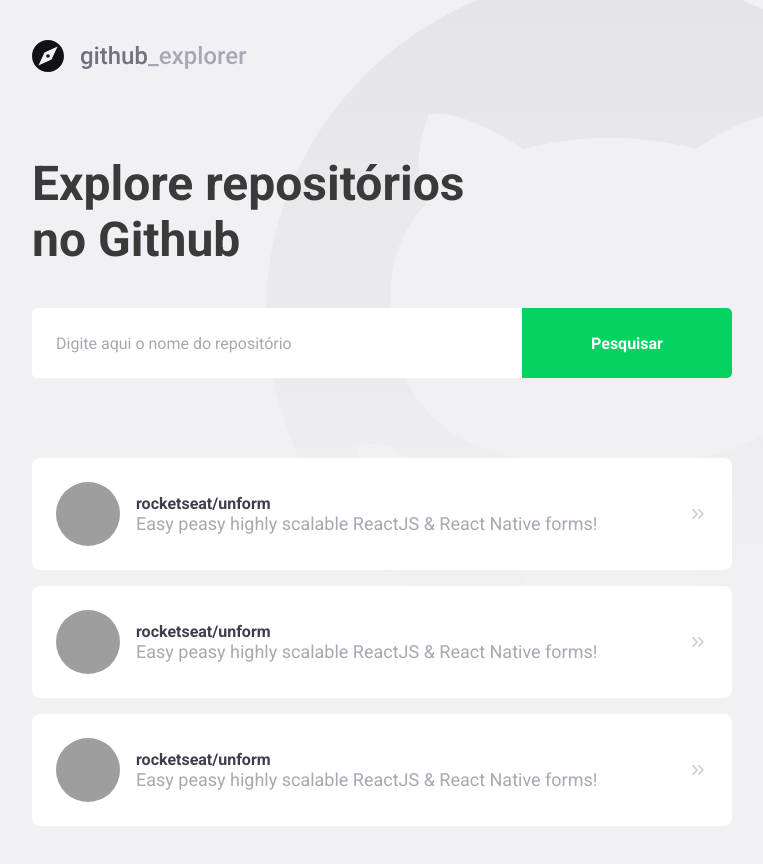
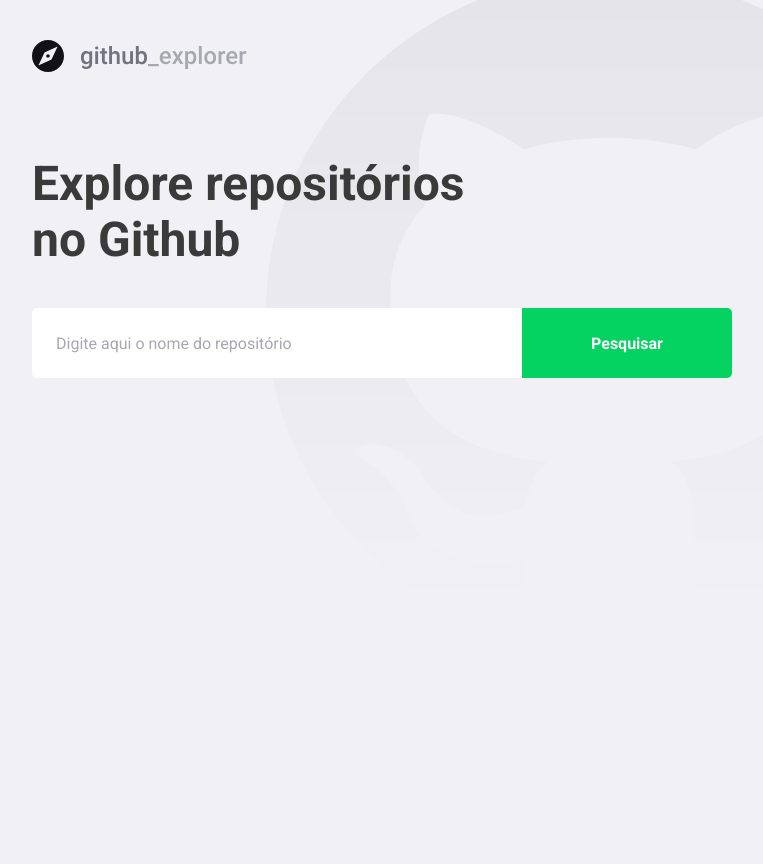
Before and after one commit to juliocholiveira/bootcamp-gostack11, a React (Create React App) app in the folder nivel03-a-primeiro-projeto-react/: page / in a window 1280 px wide. Shown: the whole page, without its empty margins (148-911 px from the left). After the commit the page ends 800 px from the top, so only its background shows below. Built offline with nearby package versions, Linux system fonts and the light colour scheme; grey boxes are pictures that could not be loaded.

Commit message:
conecta a API do github e adiciona o repositório a lista de repositórios

```diff
--- a/nivel03-a-primeiro-projeto-react/package.json
+++ b/nivel03-a-primeiro-projeto-react/package.json
@@ -10,6 +10,7 @@
     "@types/node": "^12.0.0",
     "@types/react": "^16.9.0",
     "@types/react-dom": "^16.9.0",
+    "axios": "^0.19.2",
     "polished": "^3.6.3",
     "react": "^16.13.1",
     "react-dom": "^16.13.1",
--- a/nivel03-a-primeiro-projeto-react/src/pages/Dashboard/index.tsx
+++ b/nivel03-a-primeiro-projeto-react/src/pages/Dashboard/index.tsx
@@ -1,53 +1,60 @@
-import React from 'react';
+import React, { useState, useEffect, FormEvent } from 'react';
 import { FiChevronsRight } from 'react-icons/fi';
+import api from '../../services/api';
 
 import logo from '../../assets/logo.svg';
 import { Title, Form, Repositories } from './styles';
 
+interface Repository {
+  full_name: string;
+  description: string;
+  owner: {
+    login: string;
+    avatar_url: string;
+  };
+}
+
 const Dashboard: React.FunctionComponent = () => {
+  const [newRepo, setNewRepo] = useState('');
+  const [repositories, setRepositories] = useState<Repository[]>([]);
+
+  async function handleAddRepository(
+    event: FormEvent<HTMLFormElement>,
+  ): Promise<void> {
+    event.preventDefault();
+
+    const response = await api.get<Repository>(`repos/${newRepo}`);
+
+    const repository = response.data;
+
+    setRepositories([...repositories, repository]);
+    setNewRepo('');
+  }
+
   return (
     <>
       <img src={logo} alt="Github Explorer" />
       <Title>Explore repositórios no Github</Title>
-      <Form>
-        <input placeholder="Digite aqui o nome do repositório" />
+      <Form onSubmit={handleAddRepository}>
+        <input
+          value={newRepo}
+          onChange={(e) => setNewRepo(e.target.value)}
+          placeholder="Digite aqui o nome do repositório"
+        />
         <button type="submit">Pesquisar</button>
       </Form>
 
       <Repositories>
-        <a href="teste">
-          <img
-            src="https://avatars0.githubusercontent.com/u/10158255?s=460&u=a71e27448988535f651f7a25121666e49698eb4e&v=4"
-            alt="Júlio Oliveira"
-          />
-          <div>
-            <strong>rocketseat/unform</strong>
-            <p>Easy peasy highly scalable ReactJS & React Native forms!</p>
-          </div>
-          <FiChevronsRight size={20} />
-        </a>
-        <a href="teste">
-          <img
-            src="https://avatars0.githubusercontent.com/u/10158255?s=460&u=a71e27448988535f651f7a25121666e49698eb4e&v=4"
-            alt="Júlio Oliveira"
-          />
-          <div>
-            <strong>rocketseat/unform</strong>
-            <p>Easy peasy highly scalable ReactJS & React Native forms!</p>
-          </div>
-          <FiChevronsRight size={20} />
-        </a>
-        <a href="teste">
-          <img
-            src="https://avatars0.githubusercontent.com/u/10158255?s=460&u=a71e27448988535f651f7a25121666e49698eb4e&v=4"
-            alt="Júlio Oliveira"
-          />
-          <div>
-            <strong>rocketseat/unform</strong>
-            <p>Easy peasy highly scalable ReactJS & React Native forms!</p>
-          </div>
-          <FiChevronsRight size={20} />
-        </a>
+        {repositories.map((repo) => (
+          <a key={repo.full_name} href="teste">
+            <img src={repo.owner.avatar_url} alt={repo.full_name} />
+            <div>
+              <strong>{repo.full_name}</strong>
+              <p>{repo.description}</p>
+            </div>
+            <FiChevronsRight size={20} />
+          </a>
+        ))}
       </Repositories>
     </>
   );
--- a/nivel03-a-primeiro-projeto-react/src/pages/Dashboard/styles.ts
+++ b/nivel03-a-primeiro-projeto-react/src/pages/Dashboard/styles.ts
@@ -74,7 +74,8 @@
     }
 
     div {
-      margin-left: 16px;
+      margin: 0 16px;
+      flex: 1;
 
       strong {
         font-size: 16px;
--- /dev/null
+++ b/nivel03-a-primeiro-projeto-react/src/services/api.ts
@@ -0,0 +1,7 @@
+import axios from 'axios';
+
+const api = axios.create({
+  baseURL: 'https://api.github.com',
+});
+
+export default api;
```
Also changed, not shown: nivel03-a-primeiro-projeto-react/.eslintrc.json, 1 other file (tests, documents, lock files or other folders).
